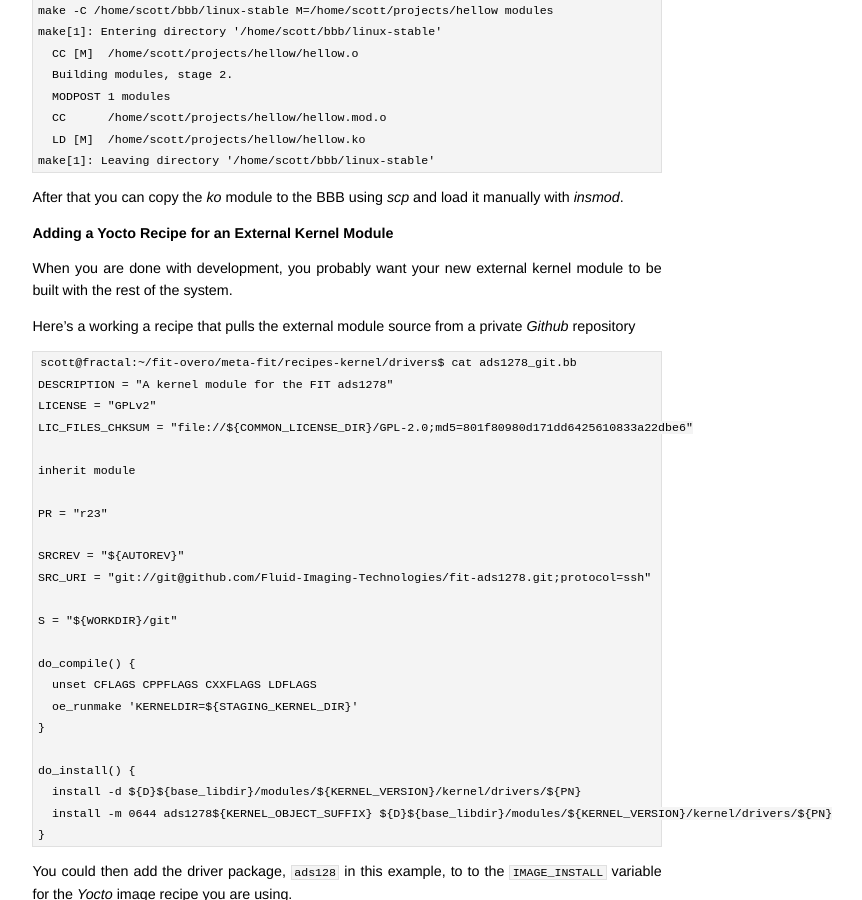
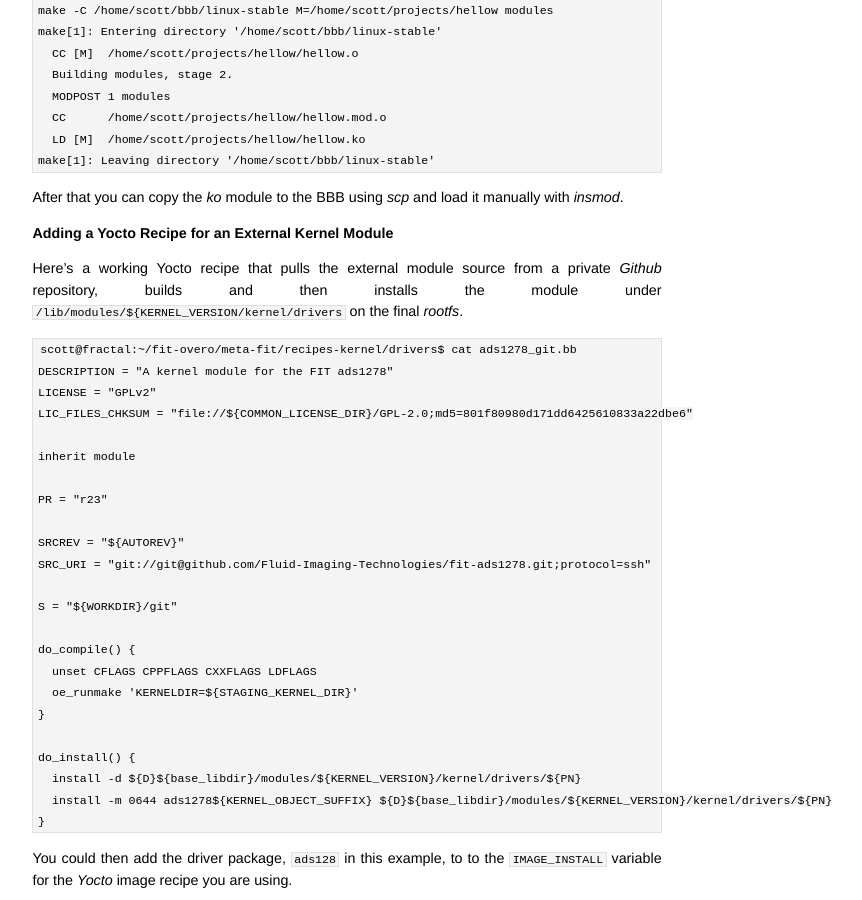
Before and after one commit to jumpnow/jumpnowtek-site, a Jekyll site: the page built from _posts/2015-06-22-Working-on-the-BeagleBone-kernel.md, in a window 1280 px wide and 900 px high, scrolled down 6618 px. Shown: the whole window, without its empty margins (293-1155 px from the left). Built offline with Jekyll 4.4.1, drawn with Linux system fonts in a browser that asks for light colours; some of the changed text lies outside the part shown.

Commit message:
And more kernel doc cleanup

```diff
--- a/_posts/2015-06-22-Working-on-the-BeagleBone-kernel.md
+++ b/_posts/2015-06-22-Working-on-the-BeagleBone-kernel.md
@@ -2,7 +2,7 @@
 layout: post
 title: Working on the BeagleBone Kernel
 description: "Working on and customizing the BeagleBone Black kernel"
-date: 2015-08-30 04:21:00
+date: 2015-08-30 04:32:00
 categories: beaglebone
 tags: [linux, beaglebone, kernel]
 ---
@@ -13,13 +13,13 @@
 
 The default Linux kernel is referred to as **virtual/kernel** when building with *bitbake*.
 
-For example:
+For example to build the kernel and modules
+
+    ~/bbb/build$ bitbake virtual/kernel
+
+or to clean the build
 
     ~/bbb/build$ bitbake -c cleansstate virtual/kernel
-
-or
-
-    ~/bbb/build$ bitbake virtual/kernel
 
 
 Which kernel to use comes from this line in `meta-bbb/conf/machine/beaglebone.conf`
@@ -338,9 +338,7 @@
 
 ### Adding a Yocto Recipe for an External Kernel Module
 
-When you are done with development, you probably want your new external kernel module to be built with the rest of the system.
-
-Here's a working a recipe that pulls the external module source from a private *Github* repository
+Here's a working Yocto recipe that pulls the external module source from a private *Github* repository, builds and then installs the module under `/lib/modules/${KERNEL_VERSION/kernel/drivers` on the final *rootfs*.
 
     scott@fractal:~/fit-overo/meta-fit/recipes-kernel/drivers$ cat ads1278_git.bb
     DESCRIPTION = "A kernel module for the FIT ads1278"
```
Also changed, not shown: other parts of _posts/2015-06-22-Working-on-the-BeagleBone-kernel.md (+1 -1 lines).
